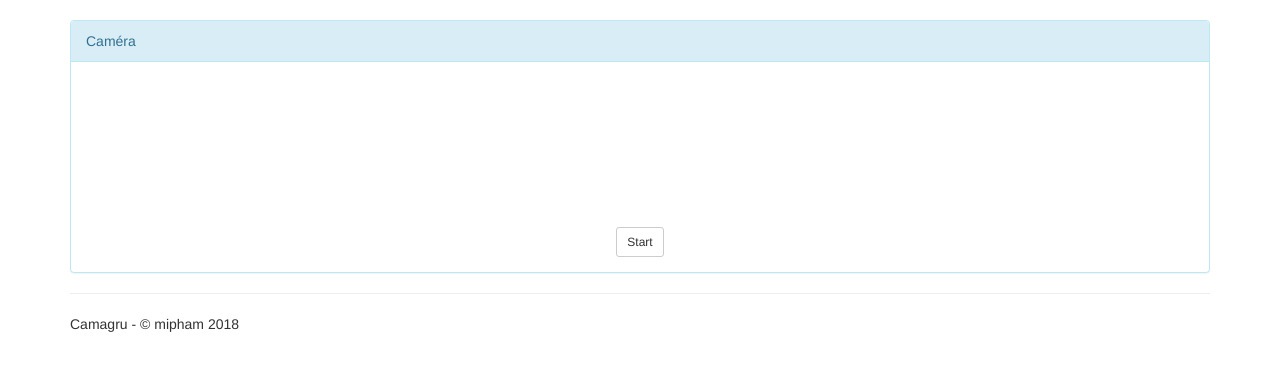
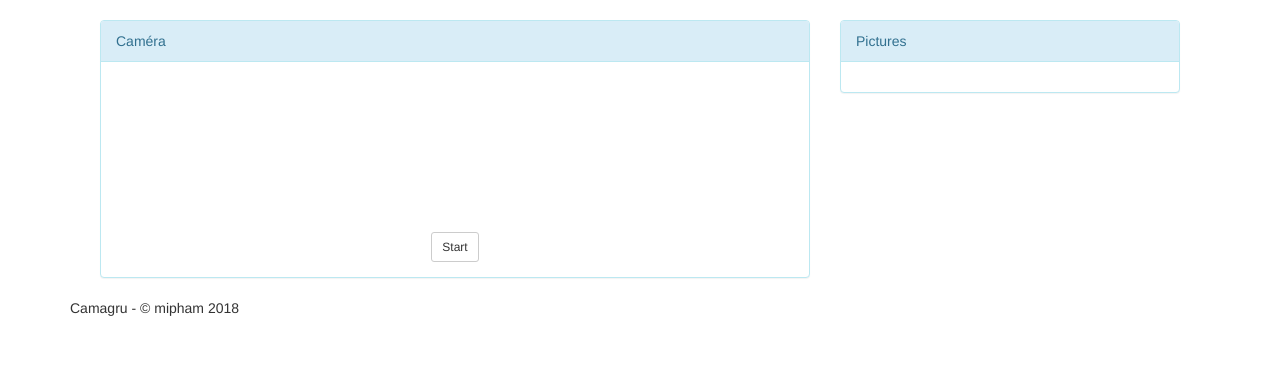
Before and after one commit to pelluro/Camagru, a PHP site: page /Camagru/camera.php in a window 1280 px wide. Shown: the part 52-423 px from the top of the page. Run offline with PHP 8.4, Linux system fonts and the light colour scheme.

Commit message:
ajout photo superposable

```diff
--- a/site/account.php
+++ b/site/account.php
@@ -1,5 +1,5 @@
 <?php
-$titlePage = "Forgot Pass";
+$titlePage = "My account";
 $requireLogin = TRUE;
 include('./views/header.php');
 $user = getConnectedUser($dbConnector);
--- a/site/business/parameters.php
+++ b/site/business/parameters.php
@@ -16,6 +16,6 @@
 $newValue = (isset($_POST[NOTIF_COMMENT_MYPIC]) && $_POST[NOTIF_COMMENT_MYPIC]=="on")?TRUE:FALSE;
 $paramUserNOTIF_COMMENT_MYPIC->param_value=$newValue?1:0;
 $dbConnector->saveParamUser($paramUserNOTIF_COMMENT_MYPIC);
-registerMessageHeader("OK.", "successw");
+registerMessageHeader("OK.", "success");
 header('location: ../account.php');
 exit;
--- a/site/camera.php
+++ b/site/camera.php
@@ -2,12 +2,16 @@
 $titlePage = "Camera";
 include('./views/header.php');
 ?>
+<div class="col-xs-12">
+    <div class="col-xs-8">
     <div class="panel panel-info">
         <div class="panel-heading">Caméra</div>
         <div class="panel-body" align="center">
             <div class="col-xs-12">
             <device type="media" onchange="update(this.data)"></device>
             <video autoplay></video>
+            <img src="">
+            <canvas style="display:none;"></canvas>
             </div>
             <div class="col-xs-12" id="divbtnCamera">
                 <button type="button" id="btnCamera" onclick="Camera()" class="btn btn-default btn-sm">Start</button>
@@ -17,6 +21,16 @@
             </div>
         </div>
     </div>
+    </div>
+    <div class="col-xs-4">
+    <div class="panel panel-info">
+        <div class="panel-heading">Pictures</div>
+        <div class="panel-body" align="center">
+        </div>
+    </div>
+    </div>
+</div>
+    <br/><br/><br/>
     <script type="text/javascript">
     function Camera() {
     // Parfois ce champ est undefined car le navigateur est vieux, donc on le défini en objet vide
@@ -66,7 +80,14 @@
         });
 }
 function Capture() {
-
+    var video = document.querySelector('video');
+    var canvas = document.querySelector('canvas');
+    var img = document.querySelector('img');
+    canvas.width = video.videoWidth;
+    canvas.height = video.videoHeight;
+    canvas.getContext('2d').drawImage(video, 0, 0);
+    // Other browsers will fall back to image/png
+    img.src = canvas.toDataURL('image/webp');
 }
 </script>
 <?php
--- a/site/config/setup.php
+++ b/site/config/setup.php
@@ -12,6 +12,7 @@
                                             filename VARCHAR(19) NOT NULL default "",
                                             filedate DATETIME NOT NULL,
                                             user_id INT NOT NULL,
+                                            superposable INT(1) NOT NULL default "0",
                                             FOREIGN KEY (user_id) REFERENCES users(id));
     CREATE TABLE IF NOT EXISTS comments (   id INT(11) PRIMARY KEY AUTO_INCREMENT NOT NULL,
                                             content VARCHAR(250) NOT NULL default "",
--- a/site/model/DBConnector.php
+++ b/site/model/DBConnector.php
@@ -230,9 +230,9 @@
         return $likes;
     }
 
-    function getPictures()
+    function getPictures($superposable = 0)
     {
-        $data = $this->execQuerySelect("SELECT * FROM pictures ORDER BY filedate");
+        $data = $this->execQuerySelect("SELECT * FROM pictures WHERE superposable= $superposable ORDER BY filedate");
         if ($data == null)
             return null;
         $pictures = array();
--- a/site/model/Picture.php
+++ b/site/model/Picture.php
@@ -4,6 +4,7 @@
     public $filename;
     public $filedate;
     public $user_id;
+    public $superposable;
 
     public function __construct($row)
     {
@@ -12,6 +13,7 @@
             $this->filename = $row["filename"];
             $this->filedate = $row["filedate"];
             $this->user_id = $row["user_id"];
+            $this->superposable = $row["superposable"];
         }
     }
 }
--- a/site/views/header.php
+++ b/site/views/header.php
@@ -24,6 +24,14 @@
             <div class="collapse navbar-collapse" id="bs-example-navbar-collapse-1">
                 <ul class="nav navbar-nav">
                     <li><a href="./index.php">Galery</a></li>
+                    <?php
+                    if(isLoggedIn())
+                    {
+                    ?>
+                    <li><a href="./camera.php">Camera</a></li>
+                    <?php
+                    }
+                    ?>
                 </ul>
                 <ul class="nav navbar-nav navbar-right">
                     <?php
```
Also changed, not shown: site/gallery.php (+18 -8 lines), 7 other files.
